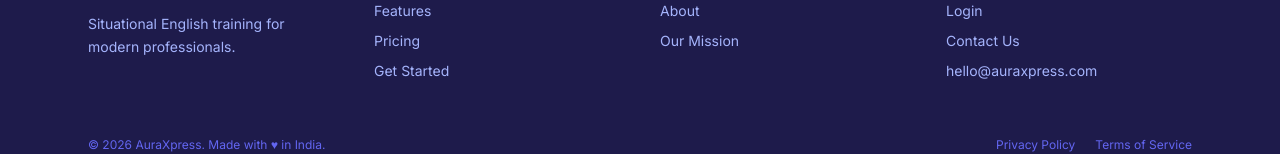
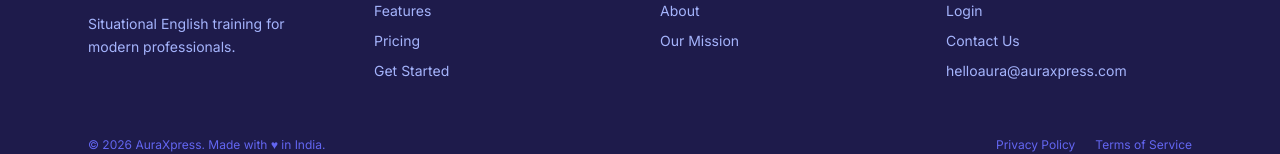
Before and after one commit to shantanu77/bolo, a Next.js app: page / in a window 1280 px wide. Shown: the part 5462-5616 px from the top of the page. Built offline with nearby package versions, Linux system fonts and the light colour scheme.

Commit message:
Update AuraXpress email settings

```diff
--- a/app/(marketing)/about/page.tsx
+++ b/app/(marketing)/about/page.tsx
@@ -190,7 +190,7 @@
           <div className="text-center mt-12 text-gray-400 text-sm">
             We are a small, focused team building AuraXpress in India, for India. <br />
             If you want to work with us, write to{' '}
-            <a href="mailto:hello@auraxpress.com" className="text-indigo-500 hover:underline">hello@auraxpress.com</a>.
+            <a href="mailto:helloaura@auraxpress.com" className="text-indigo-500 hover:underline">helloaura@auraxpress.com</a>.
           </div>
         </div>
       </section>
--- a/app/(marketing)/contact/page.tsx
+++ b/app/(marketing)/contact/page.tsx
@@ -15,19 +15,19 @@
     icon: '💬',
     title: 'General support',
     desc: 'Questions about your account, a practice session, or a billing issue.',
-    email: 'hello@auraxpress.com',
+    email: 'helloaura@auraxpress.com',
   },
   {
     icon: '🏢',
     title: 'Teams & enterprise',
     desc: 'Rolling out AuraXpress to your team or organisation — seats, admin dashboard, custom scenarios.',
-    email: 'hello@auraxpress.com',
+    email: 'helloaura@auraxpress.com',
   },
   {
     icon: '📰',
     title: 'Press & partnerships',
     desc: 'Media enquiries, collaborations, or integration partnerships.',
-    email: 'hello@auraxpress.com',
+    email: 'helloaura@auraxpress.com',
   },
 ]
 
--- a/app/(marketing)/pricing/page.tsx
+++ b/app/(marketing)/pricing/page.tsx
@@ -67,7 +67,7 @@
     period: 'per seat / month (min 5)',
     desc: 'For companies investing in their team\'s communication.',
     cta: 'Contact us',
-    ctaHref: 'mailto:hello@auraxpress.com',
+    ctaHref: 'mailto:helloaura@auraxpress.com',
     highlight: false,
     features: [
       'Everything in Pro',
@@ -109,7 +109,7 @@
   },
   {
     q: 'Is there a student discount?',
-    a: 'Yes — students with a valid college email get 50% off Pro. Email us at hello@auraxpress.com with your college ID.',
+    a: 'Yes — students with a valid college email get 50% off Pro. Email us at helloaura@auraxpress.com with your college ID.',
   },
 ]
 
@@ -205,7 +205,7 @@
 
           <p className="text-center text-sm text-gray-400 mt-10">
             All prices in INR. GST applicable. Student discount available —{' '}
-            <a href="mailto:hello@auraxpress.com" className="text-indigo-500 hover:underline">email us</a>.
+            <a href="mailto:helloaura@auraxpress.com" className="text-indigo-500 hover:underline">email us</a>.
           </p>
         </div>
       </section>
--- a/app/(marketing)/privacy/page.tsx
+++ b/app/(marketing)/privacy/page.tsx
@@ -113,7 +113,7 @@
             <h2 className="text-2xl font-bold text-gray-900 mb-4">8. Grievance officer and contact</h2>
             <p>
               For privacy questions, data requests, or grievances relating to this policy, contact us at{' '}
-              <a href="mailto:hello@auraxpress.com" className="text-indigo-600 hover:underline">hello@auraxpress.com</a>.
+              <a href="mailto:helloaura@auraxpress.com" className="text-indigo-600 hover:underline">helloaura@auraxpress.com</a>.
               We aim to acknowledge requests within 7 business days.
             </p>
           </div>
--- a/app/(marketing)/terms/page.tsx
+++ b/app/(marketing)/terms/page.tsx
@@ -148,7 +148,7 @@
             <h2 className="text-2xl font-bold text-gray-900 mb-4">12. Contact</h2>
             <p>
               Questions about these Terms can be sent to{' '}
-              <a href="mailto:hello@auraxpress.com" className="text-indigo-600 hover:underline">hello@auraxpress.com</a>.
+              <a href="mailto:helloaura@auraxpress.com" className="text-indigo-600 hover:underline">helloaura@auraxpress.com</a>.
             </p>
           </div>
 
--- a/app/api/superadmin/users/route.ts
+++ b/app/api/superadmin/users/route.ts
@@ -196,7 +196,7 @@
     port: Number(process.env.EMAIL_PORT) || 587,
     secure: false,
     auth: {
-      user: process.env.EMAIL_FROM,
+      user: process.env.EMAIL_USER || process.env.EMAIL_FROM,
       pass: process.env.EMAIL_PASSWORD,
     },
   })
--- a/components/marketing/Footer.tsx
+++ b/components/marketing/Footer.tsx
@@ -36,7 +36,7 @@
             <li><Link href="/login" className="hover:text-white transition">Login</Link></li>
             <li><Link href="/contact" className="hover:text-white transition">Contact Us</Link></li>
             <li>
-              <a href="mailto:hello@auraxpress.com" className="hover:text-white transition">hello@auraxpress.com</a>
+              <a href="mailto:helloaura@auraxpress.com" className="hover:text-white transition">helloaura@auraxpress.com</a>
             </li>
           </ul>
         </div>
--- a/lib/seo.ts
+++ b/lib/seo.ts
@@ -29,7 +29,7 @@
   url: SITE_URL,
   logo: absoluteUrl('/icon.png'),
   description: SITE_DESCRIPTION,
-  email: 'hello@auraxpress.com',
+  email: 'helloaura@auraxpress.com',
   sameAs: [] as string[],
 }
 
--- a/scripts/send-usage-report.ts
+++ b/scripts/send-usage-report.ts
@@ -20,7 +20,7 @@
 import mysql from 'mysql2/promise'
 import nodemailer from 'nodemailer'
 
-const RECIPIENT = process.env.REPORT_EMAIL ?? 'shantanu@mobileyug.com'
+const RECIPIENT = process.env.REPORT_EMAIL ?? 'helloaura@auraxpress.com'
 const INR_RATE  = 83.5   // USD → INR (update periodically)
 
 async function run() {
@@ -147,7 +147,7 @@
     port:   Number(process.env.EMAIL_PORT) || 587,
     secure: false,
     auth: {
-      user: process.env.EMAIL_FROM,
+      user: process.env.EMAIL_USER || process.env.EMAIL_FROM,
       pass: process.env.EMAIL_PASSWORD,
     },
   })
```
Also changed, not shown: 1 other file (tests, documents, lock files or other folders).
